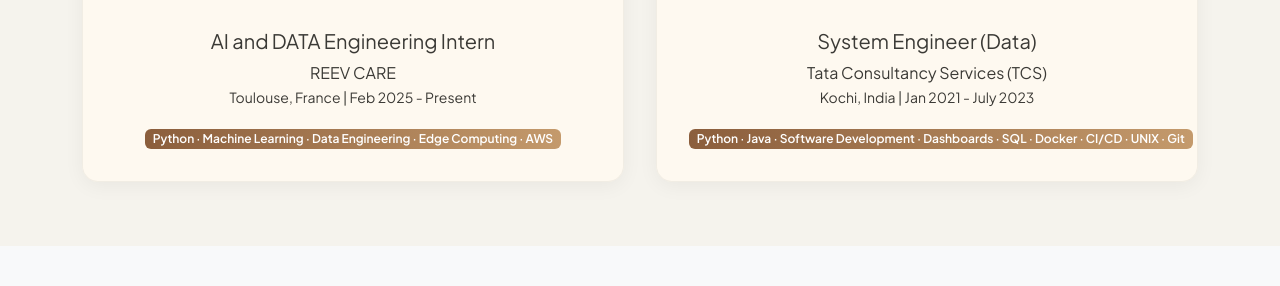
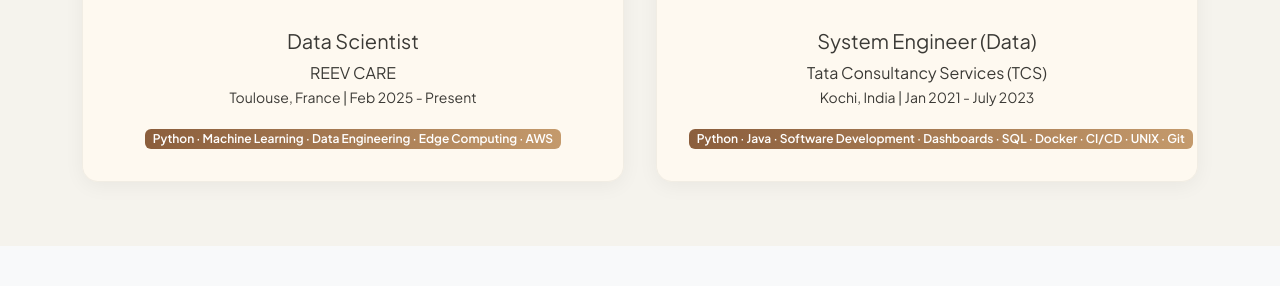
Before and after one commit to siva1999/portfolio, a plain HTML site: page profile.html in a window 1280 px wide. Shown: the part 220-506 px from the top of the page. Drawn offline with nearby package versions, Linux system fonts and the light colour scheme.

Commit message:
Update profile.html

```diff
--- a/profile.html
+++ b/profile.html
@@ -131,7 +131,7 @@
               <img src="assets/reev.jpg" alt="REEV CARE Logo">
             </div>
             <div class="card-body">
-              <h5 class="card-title">AI and DATA Engineering Intern</h5>
+              <h5 class="card-title">Data Scientist</h5>
               <p class="card-text">REEV CARE<br><small>Toulouse, France | Feb 2025 - Present</small></p>
               <span class="badge badge-futuristic">Python · Machine Learning · Data Engineering · Edge Computing · AWS</span>
             </div>
```
